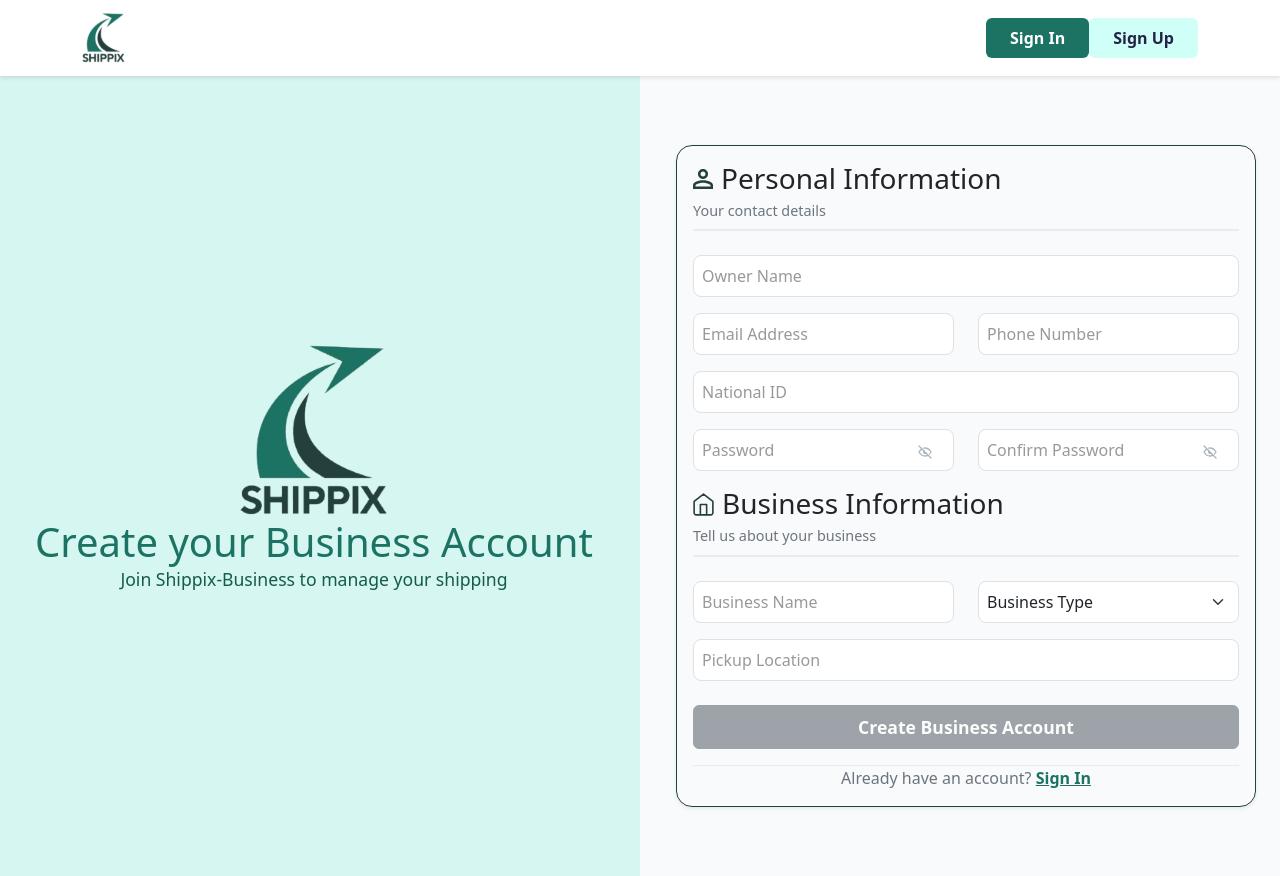
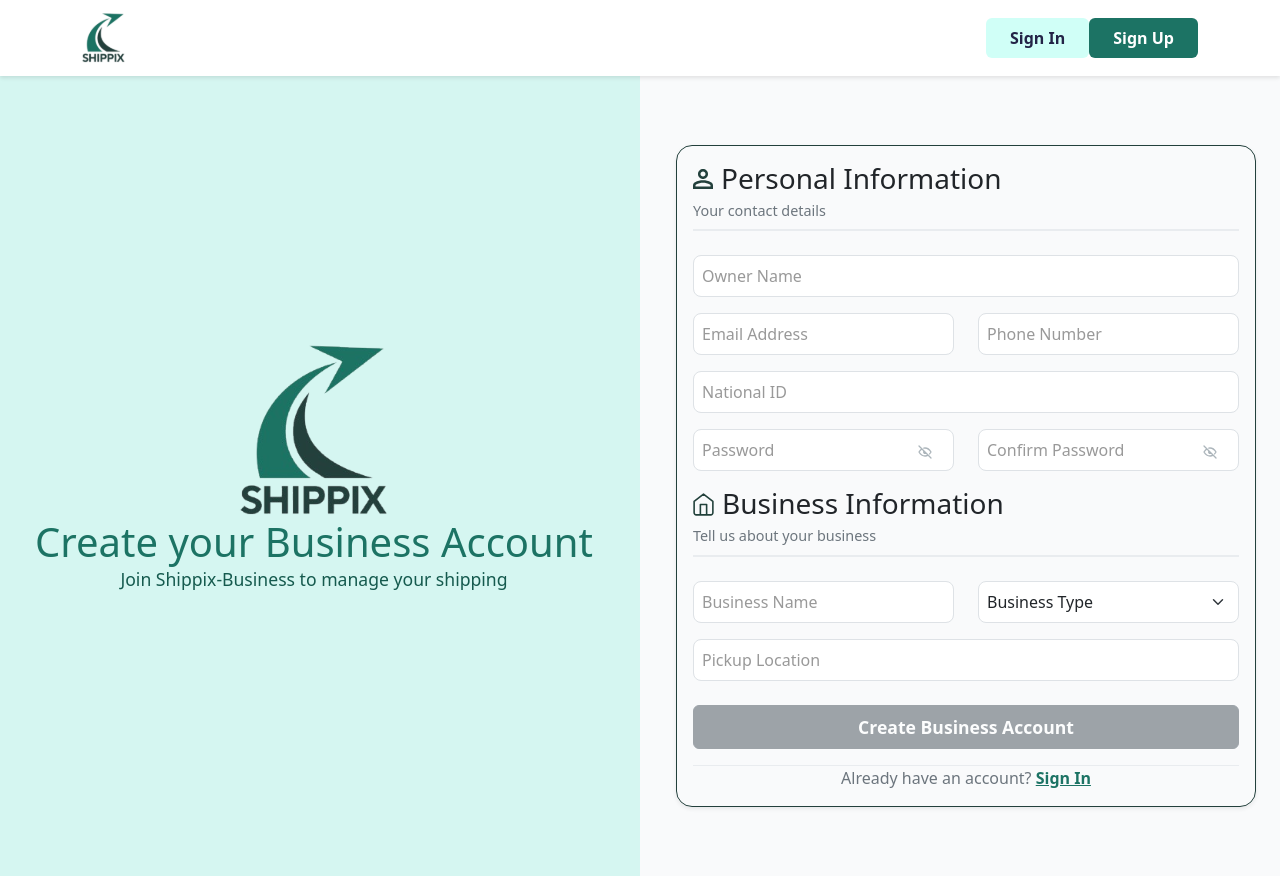
Before and after one commit to asabry18/shippix-frontend, a React (Vite) app: page /signup in a window 1280 px wide. Built offline with nearby package versions, Linux system fonts and the light colour scheme.

Commit message:
fix: fix missed validations, navbar buttons color

```diff
--- a/src/components/navbar.css
+++ b/src/components/navbar.css
@@ -7,12 +7,13 @@
 .navbar-brand-custom{
     cursor: pointer;
 }
+
 .navbar-logo {
     height: 50px;
 }
 
 .navbar-signin-btn {
-  background-color: #1C7364;;
+  background-color: #1C7364;
   color: white;
   font-weight: 600;
   padding: 0.5rem 1.5rem;
@@ -28,6 +29,26 @@
 .navbar-signin-btn:focus {
   box-shadow: 0 0 0 0.2rem rgba(28, 115, 100, 0.25);
   background-color: #0d453c !important;
+}
+
+.navbar-signin-btn.active-page {
+  background-color: #1C7364 !important;
+  color: white !important;
+}
+
+.navbar-signin-btn.active-page:hover {
+  background-color: #155a4e !important;
+  color: white !important;
+}
+
+.navbar-signin-btn:not(.active-page) {
+  background-color: #D0FFF7 !important;
+  color: #232447 !important;
+}
+
+.navbar-signin-btn:not(.active-page):hover {
+  background-color: #1C7364 !important;
+  color: white !important;
 }
 
 .navbar-signup-btn {
@@ -48,7 +69,27 @@
 .navbar-signup-btn:focus {
   box-shadow: 0 0 0 0.2rem rgba(28, 115, 100, 0.25);
   background-color: #0d453c !important;
-  color: #ffffff;
+  color: white !important;
+}
+
+.navbar-signup-btn.active-page {
+  background-color: #1C7364 !important;
+  color: white !important;
+}
+
+.navbar-signup-btn.active-page:hover {
+  background-color: #155a4e !important;
+  color: white !important;
+}
+
+.navbar-signup-btn:not(.active-page) {
+  background-color: #D0FFF7 !important;
+  color: #232447 !important;
+}
+
+.navbar-signup-btn:not(.active-page):hover {
+  background-color: #1C7364 !important;
+  color: white !important;
 }
 
 @media (max-width: 991px) {
--- a/src/components/navbar.tsx
+++ b/src/components/navbar.tsx
@@ -1,11 +1,12 @@
 import React from 'react';
 import { Navbar, Nav, Button, Container } from 'react-bootstrap';
-import { useNavigate } from 'react-router-dom';
+import { useNavigate, useLocation } from 'react-router-dom';
 import logo from '../assets/authIcons/logo.svg';
 import './Navbar.css';
 
 const MainNavbar: React.FC = () => {
   const navigate = useNavigate();
+  const location = useLocation();
 
   const handleSignIn = () => {
     navigate('/login');
@@ -19,6 +20,23 @@
     navigate('/');
   };
 
+  const isLoginPage = location.pathname === '/login';
+  const isSignupPage = location.pathname === '/signup';
+
+  const getSignInClass = () => {
+    if (isLoginPage) {
+      return 'navbar-signin-btn active-page';
+    }
+    return 'navbar-signin-btn';
+  };
+
+  const getSignUpClass = () => {
+    if (isSignupPage) {
+      return 'navbar-signup-btn active-page';
+    }
+    return 'navbar-signup-btn';
+  };
+
   return (
     <Navbar expand="lg" className="main-navbar px-3">
       <Container>
@@ -29,10 +47,10 @@
         <Navbar.Toggle aria-controls="basic-navbar-nav" />
         <Navbar.Collapse id="basic-navbar-nav">
           <Nav className="ms-auto">
-            <Button variant="primary" className="navbar-signin-btn border-0 rounded-2" onClick={handleSignIn}>
+            <Button variant="primary" className={`${getSignInClass()} border-0 rounded-2`} onClick={handleSignIn}>
               Sign In
             </Button>
-            <Button variant="outline-primary" className="navbar-signup-btn border-0 rounded-2" onClick={handleSignUp}>
+            <Button variant="outline-primary" className={`${getSignUpClass()} border-0 rounded-2`} onClick={handleSignUp}>
               Sign Up
             </Button>
           </Nav>
--- a/src/pages/auth/Signup.tsx
+++ b/src/pages/auth/Signup.tsx
@@ -57,54 +57,74 @@
 
     if (!formData.ownerName.trim()) {
       newErrors.ownerName = 'Owner name is required';
-    } else if (formData.ownerName.length < 2) {
-      newErrors.ownerName = 'Owner name must be at least 2 characters';
+    } else if (formData.ownerName.charAt(0) === ' ') {
+      newErrors.ownerName = 'First character cannot be a space';
+    } else if (/\d/.test(formData.ownerName)) {
+      newErrors.ownerName = 'Numbers are not allowed in owner name';
+    } else if (!/^[a-zA-Z\s]+$/.test(formData.ownerName)) {
+      newErrors.ownerName = 'Special characters are not allowed in owner name';
     }
 
     if (!formData.email.trim()) {
       newErrors.email = 'Email is required';
-    } else if (!/\S+@\S+\.\S+/.test(formData.email)) {
-      newErrors.email = 'Email format is invalid';
+    } else if (formData.email.charAt(0) === ' ') {
+      newErrors.email = 'First character cannot be a space';
+    } else if (!/^[^\s@]+@[^\s@]+\.[^\s@]+$/.test(formData.email)) {
+      newErrors.email = 'Email must be in valid format (e.g., user@example.com)';
     }
 
     if (!formData.phoneNumber.trim()) {
       newErrors.phoneNumber = 'Phone number is required';
-    } else if (!/^\d{10,13}$/.test(formData.phoneNumber.replace(/\s+/g, ''))) {
-      newErrors.phoneNumber = 'Phone number must be 10-13 digits';
+    } else if (formData.phoneNumber.charAt(0) === ' ') {
+      newErrors.phoneNumber = 'First character cannot be a space';
+    } else if (!/^\d+$/.test(formData.phoneNumber.replace(/\s+/g, ''))) {
+      newErrors.phoneNumber = 'Only numbers are allowed in phone number';
+    } else if (formData.phoneNumber.replace(/\s+/g, '').length < 10 || formData.phoneNumber.replace(/\s+/g, '').length > 15) {
+      newErrors.phoneNumber = 'Phone number must be 10-15 digits';
     }
 
     if (!formData.nationalId.trim()) {
       newErrors.nationalId = 'National ID is required';
-    } else if (formData.nationalId.length < 14) {
-      newErrors.nationalId = 'National ID must be 14 digits';
+    } else if (!/^\d{14}$/.test(formData.nationalId)) {
+      newErrors.nationalId = 'National ID must be exactly 14 digits';
     }
 
     if (!formData.password) {
       newErrors.password = 'Password is required';
     } else if (formData.password.length < 8) {
       newErrors.password = 'Password must be at least 8 characters';
-    } else if (!/(?=.*[a-z])(?=.*[A-Z])(?=.*\d)/.test(formData.password)) {
-      newErrors.password = 'Password must contain uppercase, lowercase, and number';
+    } else if (!/(?=.*\d)/.test(formData.password)) {
+      newErrors.password = 'Password must contain at least one numeric digit';
+    } else if (!/(?=.*[!@#$%^&*()_+\-=[\]{};':"\\|,.<>/?])/.test(formData.password)) {
+      newErrors.password = 'Password must contain at least one special character';
     }
 
     if (!formData.confirmPassword) {
-      newErrors.confirmPassword = 'Please confirm your password';
+      newErrors.confirmPassword = 'Confirm password is required';
     } else if (formData.password !== formData.confirmPassword) {
-      newErrors.confirmPassword = 'Passwords do not match';
+      newErrors.confirmPassword = 'Passwords must match';
     }
 
     if (!formData.businessName.trim()) {
       newErrors.businessName = 'Business name is required';
-    } else if (formData.businessName.length < 2) {
-      newErrors.businessName = 'Business name must be at least 2 characters';
+    } else if (formData.businessName.charAt(0) === ' ') {
+      newErrors.businessName = 'First character cannot be a space';
+    } else if (!/^[a-zA-Z0-9\s]+$/.test(formData.businessName)) {
+      newErrors.businessName = 'Special characters are not allowed in business name';
     }
 
     if (!formData.businessType.trim()) {
       newErrors.businessType = 'Business type is required';
+    } else if (formData.businessType.charAt(0) === ' ') {
+      newErrors.businessType = 'First character cannot be a space';
     }
 
     if (!formData.pickupLocation.trim()) {
       newErrors.pickupLocation = 'Pickup location is required';
+    } else if (formData.pickupLocation.charAt(0) === ' ') {
+      newErrors.pickupLocation = 'First character cannot be a space';
+    } else if (!/^[a-zA-Z0-9\s,.]+$/.test(formData.pickupLocation)) {
+      newErrors.pickupLocation = 'Only letters, numbers, spaces, commas, and periods are allowed';
     }
 
     setErrors(newErrors);
```
